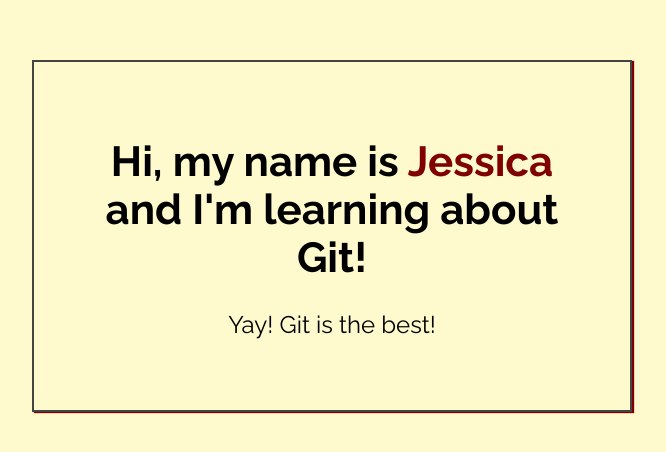
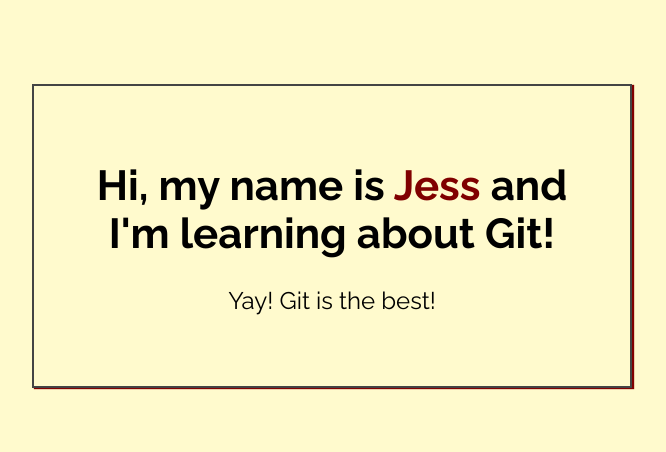
Before and after one commit to missjferrari/my-first-repo, a plain HTML site: page index.html in a window 1280 px wide. Shown: the part 164-616 px from the top of the page, without its empty margins (308-974 px from the left). Drawn offline with Linux system fonts and the light colour scheme.

Commit message:
Added name to index.html

```diff
--- a/index.html
+++ b/index.html
@@ -14,7 +14,7 @@
 <body>
 
     <div class="greeting">
-        <h1>Hi, my name is <span class="highlight">Jessica</span> and I'm learning about Git! </h1>
+        <h1>Hi, my name is <span class="highlight">Jess</span> and I'm learning about Git! </h1>
 
         <p>Yay! Git is the best!</p>
     </div>
```
